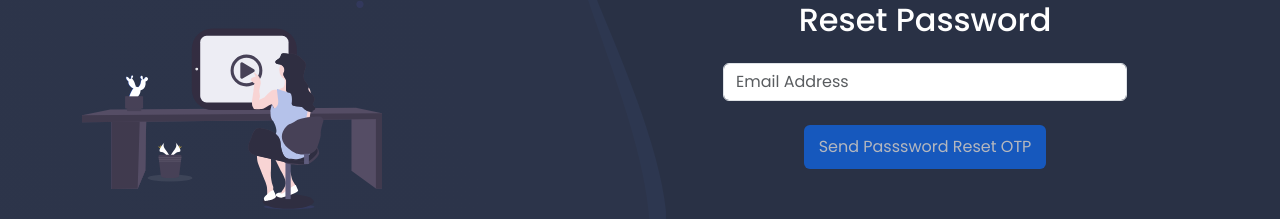
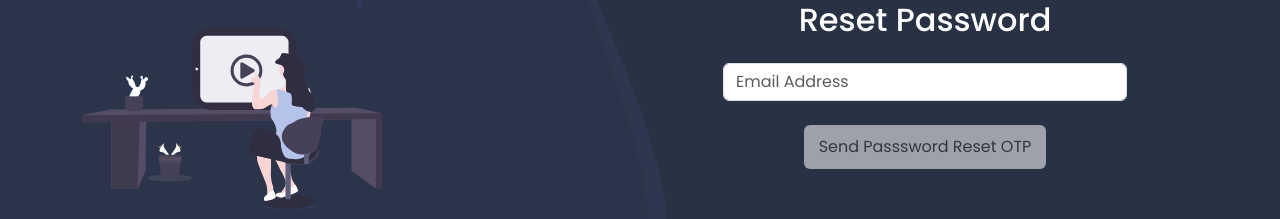
Before and after one commit to RishadAlam/NGO-React-Frontend, a React (Vite) app: page /forgot-password in a window 1280 px wide. Shown: the part 409-628 px from the top of the page. Built offline with nearby package versions, Linux system fonts and the light colour scheme.

Commit message:
feat: soft dark color added

```diff
--- a/src/components/otpVerification/OtpVerification.jsx
+++ b/src/components/otpVerification/OtpVerification.jsx
@@ -13,7 +13,7 @@
         setError(prevError => create(prevError, (draftErrors) => {
             val === '' ? draftErrors.otp = "OTP is required!" : delete draftErrors.otp
             if (val !== '') {
-                val.length < 6 ? draftErrors.otp = "OTP is invalid!" : delete draftErrors.otp
+                val.length !== 6 ? draftErrors.otp = "OTP is invalid!" : delete draftErrors.otp
             }
         }))
     }
--- a/src/scss/_commonClasses.scss
+++ b/src/scss/_commonClasses.scss
@@ -75,6 +75,12 @@
   -o-transform: scale(0.95);
   box-shadow: none;
 }
+.btn:disabled,
+.btn.disabled,
+fieldset:disabled {
+  background-color: $soft-color !important;
+  color: $soft-dark !important;
+}
 
 body {
   background-color: $main-bg;
--- a/src/scss/_variables.scss
+++ b/src/scss/_variables.scss
@@ -9,3 +9,4 @@
 $main-color: #fff;
 $soft-color: #ddd;
 $dark-color: #2a3447;
+$soft-dark: #373b3e;
```
